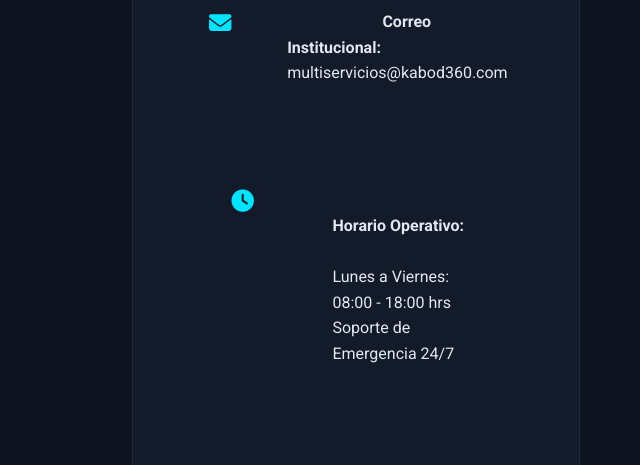
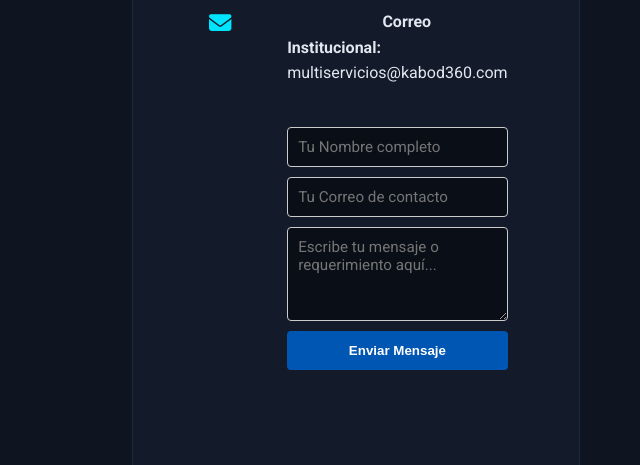
Before and after one commit to lleonardoep/multiserviceskabod360, a plain HTML site: page index.html in a window 1280 px wide. Shown: the part 5620-6085 px from the top of the page, without its empty margins (640-1280 px from the left). Drawn offline with Linux system fonts and the light colour scheme; a script that the page names is missing.

Commit message:
Fix HTML structure and formatting

```diff
--- a/index.html
+++ b/index.html
@@ -144,8 +144,14 @@
                       <i class="fas fa-envelope"></i>
                          <div>
                            <strong>Correo Institucional:</strong>
-                           <p>multiservicios@kabod360.com</p>
-                        </div>
+                           <p>multiservicios@kabod360.com</p>
+                           <form action="https://formspree.io/f/xyeyvqle" method="POST" style="margin-top: 15px; display: flex; flex-direction: column; gap: 10px; max-width: 400px;">
+                                <input type="text" name="nombre" placeholder="Tu Nombre completo" required style="padding: 10px; border: 1px solid #ccc; border-radius: 4px;">
+                                <input type="email" name="email" placeholder="Tu Correo de contacto" required style="padding: 10px; border: 1px solid #ccc; border-radius: 4px;">
+                                <textarea name="mensaje" rows="4" placeholder="Escribe tu mensaje o requerimiento aquí..." required style="padding: 10px; border: 1px solid #ccc; border-radius: 4px;"></textarea>
+                                <button type="submit" style="background-color: #0056b3; color: white; padding: 12px; border: none; border-radius: 4px; font-weight: bold; cursor: pointer;">Enviar Mensaje</button>
+                            </form>
+                         </div>
                      </div>
                     <div class="info-item">
                        <i class="fas fa-clock"></i>
```
